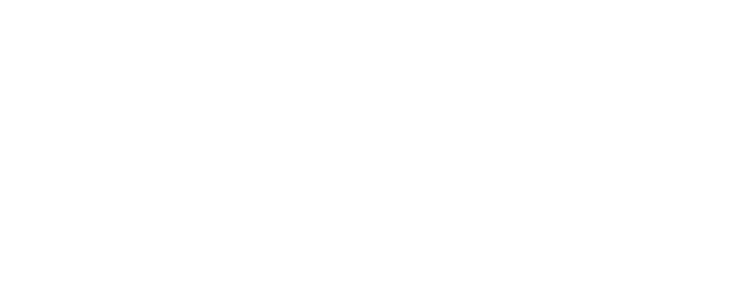
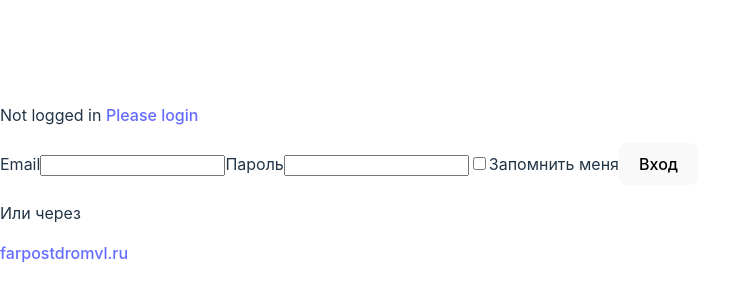
Before and after one commit to F4t-E4st-Fre4k1ng-Un1c0rns/farpost-tinder, a React (Vite) app: page /login in a window 1280 px wide. Before the commit this address had no page. Shown: the part 224-524 px from the top of the page, without its empty margins (0-741 px from the left). Built offline with nearby package versions, Linux system fonts and the light colour scheme.

Commit message:
🚧 Login page added

```diff
--- a/src/App.tsx
+++ b/src/App.tsx
@@ -1,12 +1,14 @@
 import { Routes, Route } from 'react-router-dom';
 
 import Layout from './Layout.tsx';
+import Login from './pages/Login.tsx';
 
 function App() {
   return (
     <div>
       <Routes>
         <Route path='/' element={<Layout />}>
+          <Route path='/login/' element={<Login />}/>
         </Route>
       </Routes>
     </div>
--- a/src/Layout.tsx
+++ b/src/Layout.tsx
@@ -1,10 +1,11 @@
 import { useContext } from 'react'
 import { Outlet, Link } from 'react-router-dom'
 
-import { loginContext } from './Context'
+import { loginContext } from './contexts/loginContext'
 
 export default function Layout() {
   const loginState = useContext(loginContext)
+  console.log(import.meta.env.VITE_API_SERVER_BASE_URL)
   return (
     <div>
       { loginState.loggedIn ?
--- a/src/Context.ts
+++ b/src/contexts/loginContext.ts
@@ -2,10 +2,10 @@
 
 interface LoginState {
   loggedIn: boolean
-  userId: number
+  user: User | undefined
 }
 
 export const loginContext = createContext<LoginState>({
   loggedIn: false,
-  userId: 0
+  user: undefined
 })
--- /dev/null
+++ b/src/pages/Login.tsx
@@ -0,0 +1,36 @@
+import { Component } from 'react'
+
+enum CurrentState {
+  Input,
+  Sending,
+  Ok,
+  Error
+}
+
+type Props = {}
+type State = {
+  logging: CurrentState
+}
+
+export default class Login extends Component<Props, State> {
+  state: State = {
+    logging: CurrentState.Input
+  }
+  render() {
+    return (
+      <form>
+        <label htmlFor='email'>Email</label>
+        <input type='email' id='email' />
+        <label htmlFor='password'>Пароль</label>
+        <input type='password' id='password' />
+        <input type='checkbox' id='remember' />
+        <label htmlFor='remember'>Запомнить меня</label>
+        <button>Вход</button>
+        <p>Или через</p>
+        <a>farpost</a>
+        <a>drom</a>
+        <a>vl.ru</a>
+      </form>
+        )
+  }
+}
```
Also changed, not shown: src/interfaces/User.ts (added, +8 -0 lines), 1 other file (tests, documents, lock files or other folders).
